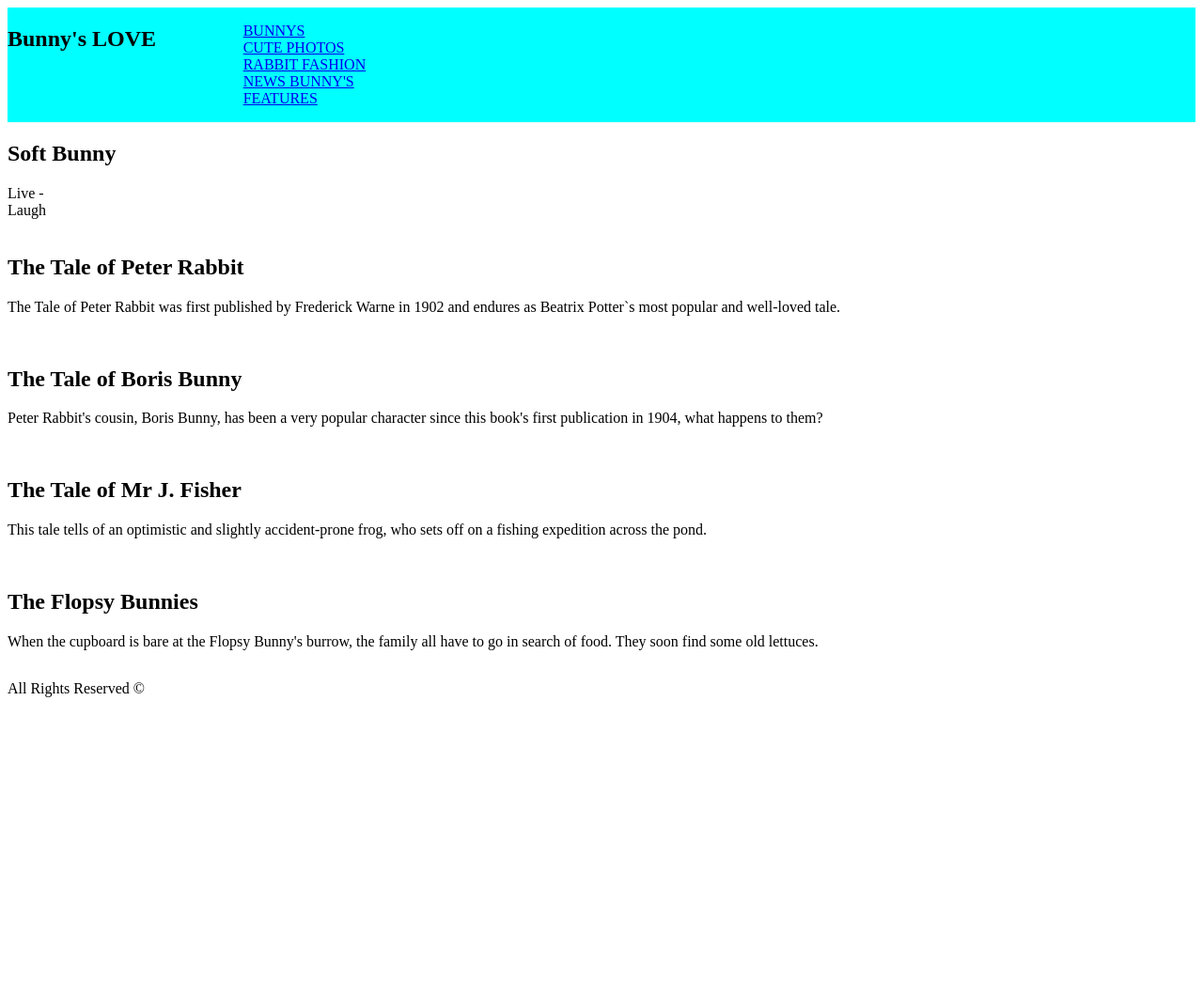
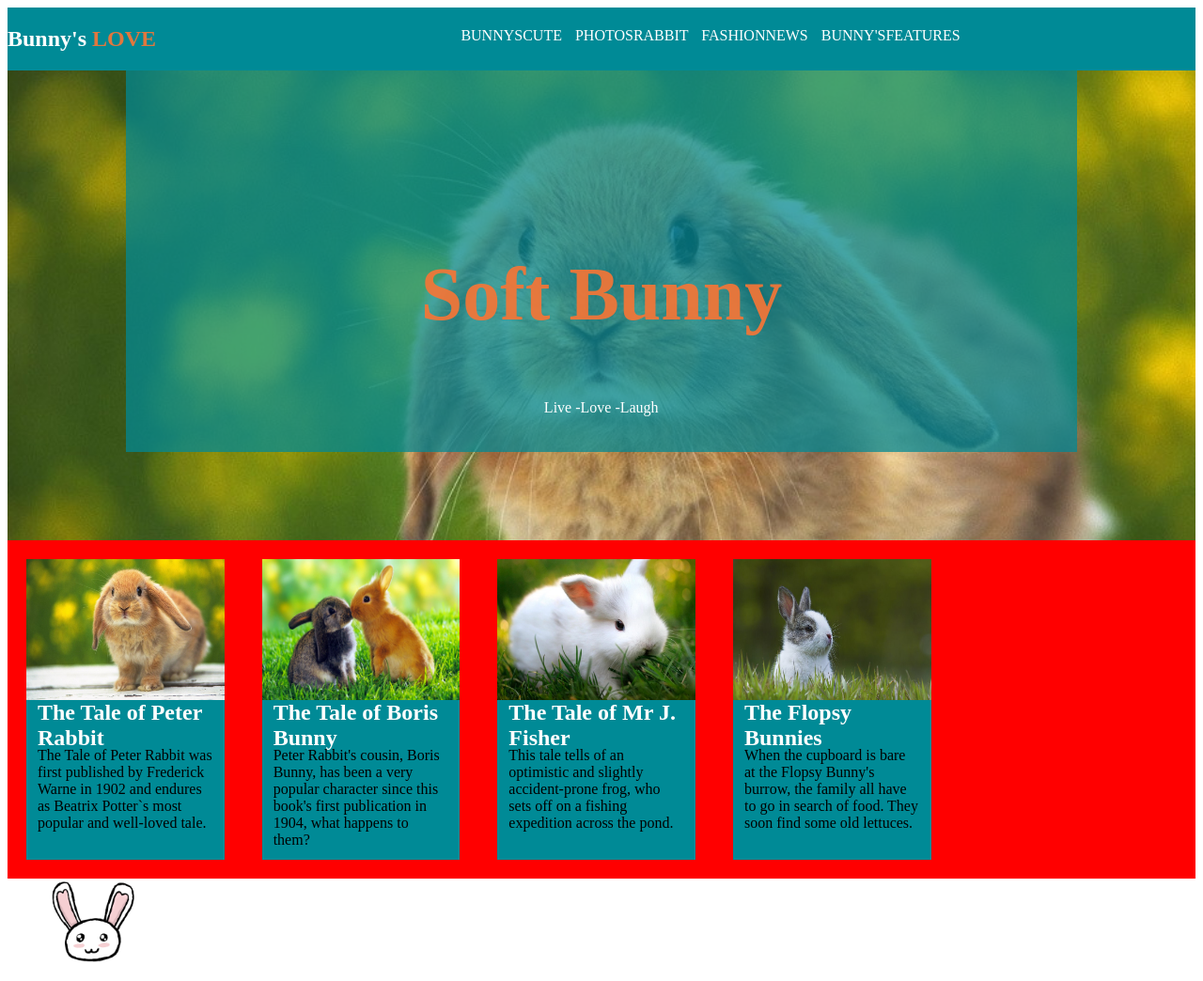
Before and after one commit to Monivillagra/bunny-love, a plain HTML site: page index.html in a window 1280 px wide. Shown: the top 1044 px of the page at 94% size. Before the commit the page ends 800 px from the top, so only its background shows below. Drawn offline with Linux system fonts and the light colour scheme; a web font is replaced by a local one.

Commit message:
imagenes bunny

```diff
--- a/css/main.css
+++ b/css/main.css
@@ -1,6 +1,93 @@
+/*header*/
 .back {
-	background-color: cyan;
+	background-color: #008a96;
 }
 .titulo {
+	font-family: ;
+}
+h2 {
+	color: white;
+}
+span {
+	color: rgba(244, 117, 54, 0.92);
+}
+nav ul li a {
+	text-decoration: none;
+	color: white;
+}
+.list1 {
+	display: flex;
+    margin: 2% 22%;
+    word-spacing: 10px;
+}
+/*section*/
+.backimg {
+    background-image: url(../img/img-1.jpg);
+    height: 500px;
+    background-repeat: no-repeat;
+    background-size: cover;
+}
+.back2 {
+    background-color: rgba(0, 138, 150, 0.73);
+    height: 280px;
+    width: 80%;
+    margin: 0% 10%;
+    padding-top: 10%;
+}
+h1 {
+	color: rgba(244, 117, 54, 0.92);
+	text-align: center;
+    font-size: 80px;
+}
+.list2 {
+    margin: 0% 40%;
+    list-style: none;
+    display: inline-flex;
+}
+ul li a {
+	text-decoration: none;
+	color: white;
 
 }
+/*section2*/
+.back3 {
+	background-color: red;/*prueba*/
+	height: 360px;
+}
+.img1 {
+    width: 100%;
+    height: 150px;
+}
+.img2 {
+    width: 100%;
+    height: 150px;
+}
+.img3 {
+    width: 100%;
+    height: 150px;
+}
+.img4 {
+    width: 100%;
+    height: 150px;
+}
+.back4 {
+	background-color: #008a96;
+	height: 170px;
+}
+.box2 {
+    margin: -4px 12px;
+}
+/*contenedor foot*/
+.imgbunny {
+	width: 15%;
+}
+footer {
+	background-color: rgba(0, 138, 150, 0.73);
+	height: 100px;
+	border-top-style: ;
+}
+.pfoot {
+    text-align: center;
+    color: white;
+    padding-top: 3%;
+}
--- a/index.html
+++ b/index.html
@@ -18,7 +18,7 @@
 						<h2>Bunny's <span>LOVE</span></h2>
 					</div>
 					<nav class="col-10">
-						<ul>
+						<ul class="list1">
 							<li><a href="#">BUNNYS</a></li>
 							<li><a href="#">CUTE PHOTOS</a></li>
 							<li><a href="#">RABBIT FASHION</a></li>
@@ -32,45 +32,45 @@
 		<!-- contenedor -->
 		<div class="container">
 			<!-- section -->
-			<section><!-- background img-->
-				 <div class="row"><!-- background color -->
-					<div class="col-">
-						<h1>Soft Bunny</h1>
-					</div>
-					<div class="col-">Live - </div>
-					<!-- <div class="col-">Love - </div>lista -->
-					<div class="col-">Laugh</div>
+			<section class="backimg"><!-- background img-->
+				 <div class="row back2"><!-- background color -->
+				 	<h1>Soft Bunny</h1>
+				 	<ul class="list2">
+				 		<li><a href="#">Live - </a></li>
+				 		<li><a href="#">Love - </a></li>
+				 		<li><a href="#">Laugh</a></li>
+				 	</ul>
 				</div>
 			</section>
 			<!-- section2 -->
-			<section><!-- background color -->
+			<section class="back3"><!-- background color -->
 				<div class="row">
-					<div class="col-">
-						<img src="#" alt="">
-						<div> <!-- class="background-color" -->
-							<h2>The Tale of Peter Rabbit</h2>
-							<p>The Tale of Peter Rabbit was first published by Frederick Warne in 1902 and endures as Beatrix Potter`s most popular and well-loved tale.</p>
+					<div class="col-2 box">
+						<img class="img1" src="img/img-1.jpg" alt="">
+						<div class="back4"> <!-- class="background-color" -->
+							<h2 class="box2">The Tale of Peter Rabbit</h2>
+							<p class="box2">The Tale of Peter Rabbit was first published by Frederick Warne in 1902 and endures as Beatrix Potter`s most popular and well-loved tale.</p>
 						</div>
 					</div>
-					<div class="col-">
-						<img src="#" alt="">
-						<div> <!-- class="background-color" -->
-							<h2>The Tale of Boris Bunny</h2>
-							<p>Peter Rabbit's cousin, Boris Bunny, has been a very popular character since this book's first publication in 1904, what happens to them?</p>
+					<div class="col-2 box">
+						<img class="img2" src="img/img-2.jpg" alt="">
+						<div class="back4"> <!-- class="background-color" -->
+							<h2 class="box2">The Tale of Boris Bunny</h2>
+							<p class="box2">Peter Rabbit's cousin, Boris Bunny, has been a very popular character since this book's first publication in 1904, what happens to them?</p>
 						</div>
 					</div>
-					<div class="col-">
-						<img src="#" alt="">
-						<div> <!-- class="background-color" -->
-							<h2>The Tale of Mr J. Fisher</h2>
-							<p>This tale tells of an optimistic and slightly accident-prone frog, who sets off on a fishing expedition across the pond.</p>
+					<div class="col-2 box">
+						<img class="img3" src="img/img-3.jpg" alt="">
+						<div class="back4"> <!-- class="background-color" -->
+							<h2 class="box2">The Tale of Mr J. Fisher</h2>
+							<p class="box2">This tale tells of an optimistic and slightly accident-prone frog, who sets off on a fishing expedition across the pond.</p>
 						</div>
 					</div>
-					<div class="col-">
-						<img src="#" alt="">
-						<div> <!-- class="background-color" -->
-							<h2>The Flopsy Bunnies</h2>
-							<p>When the cupboard is bare at the Flopsy Bunny's burrow, the family all have to go in search of food. They soon find some old lettuces.</p>
+					<div class="col-2 box">
+						<img class="img4" src="img/img-4.jpg" alt="">
+						<div class="back4"> <!-- class="background-color" -->
+							<h2 class="box2">The Flopsy Bunnies</h2>
+							<p class="box2">When the cupboard is bare at the Flopsy Bunny's burrow, the family all have to go in search of food. They soon find some old lettuces.</p>
 						</div>
 					</div>
 				</div>
@@ -82,11 +82,11 @@
 		</div>
 		<!-- contenedor foot -->
 		<div class="container"><!-- background img -->
-
+			<img class="imgbunny" src="img/bunny-head.png" alt="">
 		</div>
 		<!-- foot -->
 		<footer><!-- background color -->
-			<p>All Rights Reserved ©</p>
+			<p class="pfoot">All Rights Reserved ©</p>
 		</footer>
 	</body>
 </html>
```
